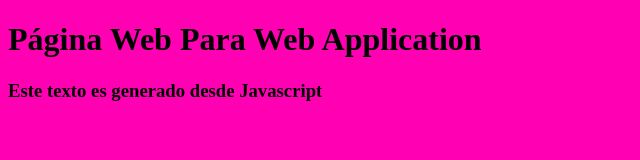
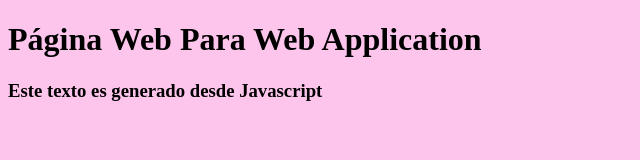
Before and after one commit to AlejandraCL/WebAppMobile, a plain HTML site: page index.html in a window 1280 px wide. Shown: the whole page, without its empty margins (0-640 px from the left). Drawn offline with Linux system fonts and the light colour scheme.

Commit message:
cambio de color

```diff
--- a/CSS/style.css
+++ b/CSS/style.css
@@ -1,3 +1,3 @@
 body{
-    background-color: #ff00b3;
+    background-color: #fdc5ec;
 }
```
